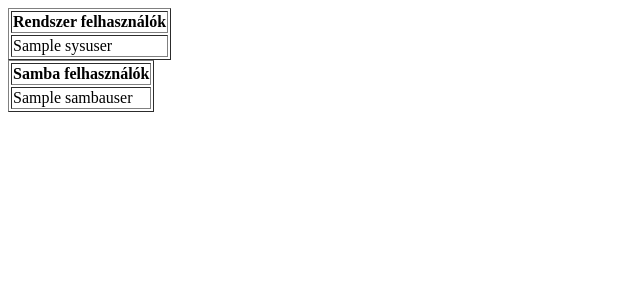
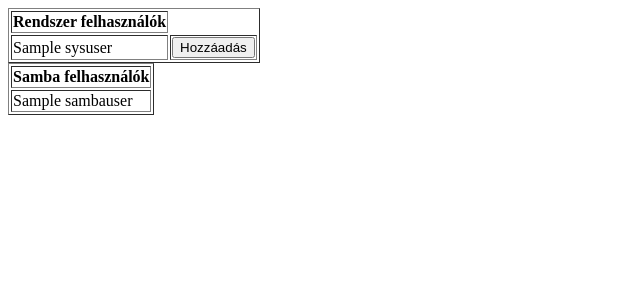
Before and after one commit to TolnaiAttila/uswg, a Flask app: template uswg/templates/samba/users_modify.html in a window 1280 px wide. Shown: the top 300 px of the page, without its empty margins (0-640 px from the left). Run offline with Flask 3, Linux system fonts and the light colour scheme; the template is opened without the code that fills it: most values are stand-ins (such as "Sample title", 1, 10 or a date in 2020).

Commit message:
Samba users

```diff
--- a/uswg/templates/samba/users_modify.html
+++ b/uswg/templates/samba/users_modify.html
@@ -6,6 +6,10 @@
     <title>Samba users</title>
 </head>
 <body>
+
+
+<div class="users_site">
+    <div class="sys_users">
     <table border="1">
         <tr>
             <th>Rendszer felhasználók</th>
@@ -15,10 +19,14 @@
                 <td>
                     {{i}}
                 </td>
+                <td>
+                    <button>Hozzáadás</button>
+                </td>
             </tr>
         {% endfor %}
     </table>
-
+    </div>
+    <div class="samba-users">
     <table border="1">
         <tr>
             <th>Samba felhasználók</th>
@@ -31,5 +39,7 @@
             </tr>
         {% endfor %}
     </table>
+    </div>
+</div>
 </body>
 </html>
```
